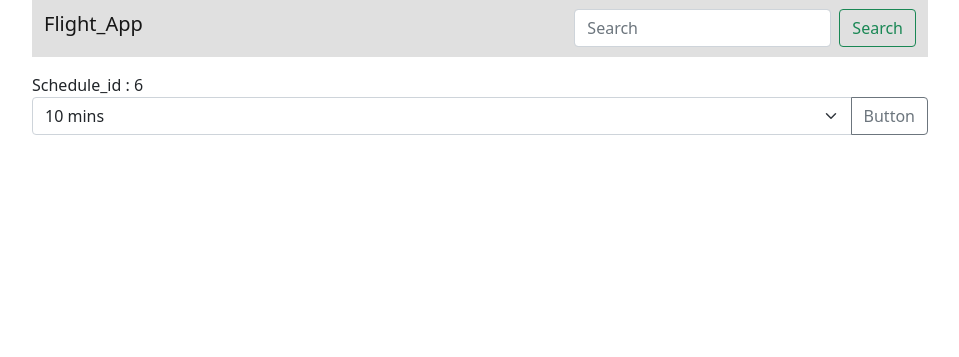
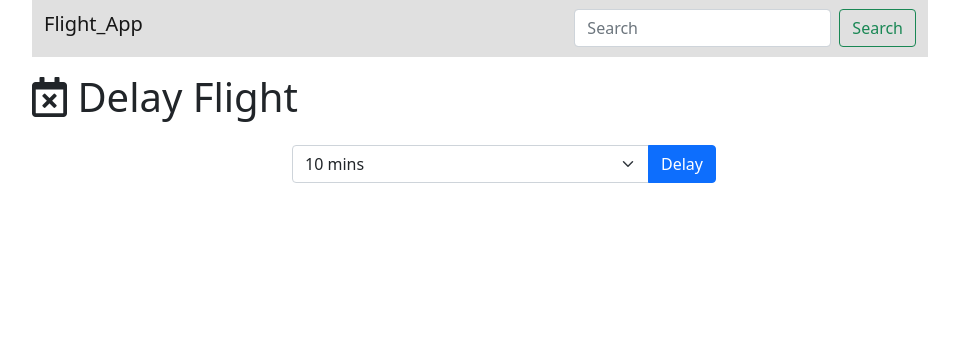
Before and after one commit to wilfred54321/flight_app, a Flask app: page /flight/delay/6 in a window 1280 px wide. Shown: the part 25-382 px from the top of the page, without its empty margins (160-1119 px from the left). Run offline with Flask 2, Linux system fonts and the light colour scheme; some libraries are stand-ins or nearby versions.

Commit message:
fine tuned the delay form

```diff
--- a/extras/note.txt
+++ b/extras/note.txt
@@ -53,3 +53,6 @@ The pilot is then able to dismiss the notifcation,
 
 Thanks man. this is so much appreciated .
  All the best with this application.
+
+
+ When a flight is delay, a notification is sent to all the passengers associated to that flight.
--- a/flight_app/flight/routes.py
+++ b/flight_app/flight/routes.py
@@ -170,7 +170,7 @@ def delay_flight(schedule_id):
         message = f"""Flight from {schedule.origin} to {schedule.destination}
         has been delay for {delay_amount} mins. The new arrival time is {schedule.arrival_time}"""
         flash(message,'success')
-        return redirect(url_for('main.index'))
+        return redirect(url_for('main.flight',flight_id = schedule.flight.id))
     return render_template('delay_flight.html',schedule_id = schedule_id)
 
 
--- a/flight_app/templates/delay_flight.html
+++ b/flight_app/templates/delay_flight.html
@@ -2,7 +2,13 @@
 {%extends 'base.html'%}
 
 {%block body%}
-Schedule_id : {{schedule_id}}
+<div class = " ml-4 display-6">
+<i class="far fa-calendar-times"></i>     Delay Flight
+</div>
+<div class="container m-4">
+  <div class="row">
+    <div class="col"></div>
+    <div class="col-6">
       <form class= "form-group" action = "{{url_for('flight.delay_flight', schedule_id = schedule_id)}}" method = 'post'>
       <div class="input-group">
 
@@ -12,10 +18,14 @@ Schedule_id : {{schedule_id}}
             <option value="30">30 mins</option>
             <option value="60">60 mins</option>
           </select>
-    <button class="btn btn-outline-secondary" type="submit">Button</button>
+          <button class="btn btn-primary" type="submit">Delay</button>
         </div>
       </form>
+    </div>
+    <div class="col"></div>
+  </div>
 
+</div>
 
 
 {%endblock%}
```
Also changed, not shown: flight_app/flight_app.db. Lines whose indentation alone changed are shown as unchanged.
